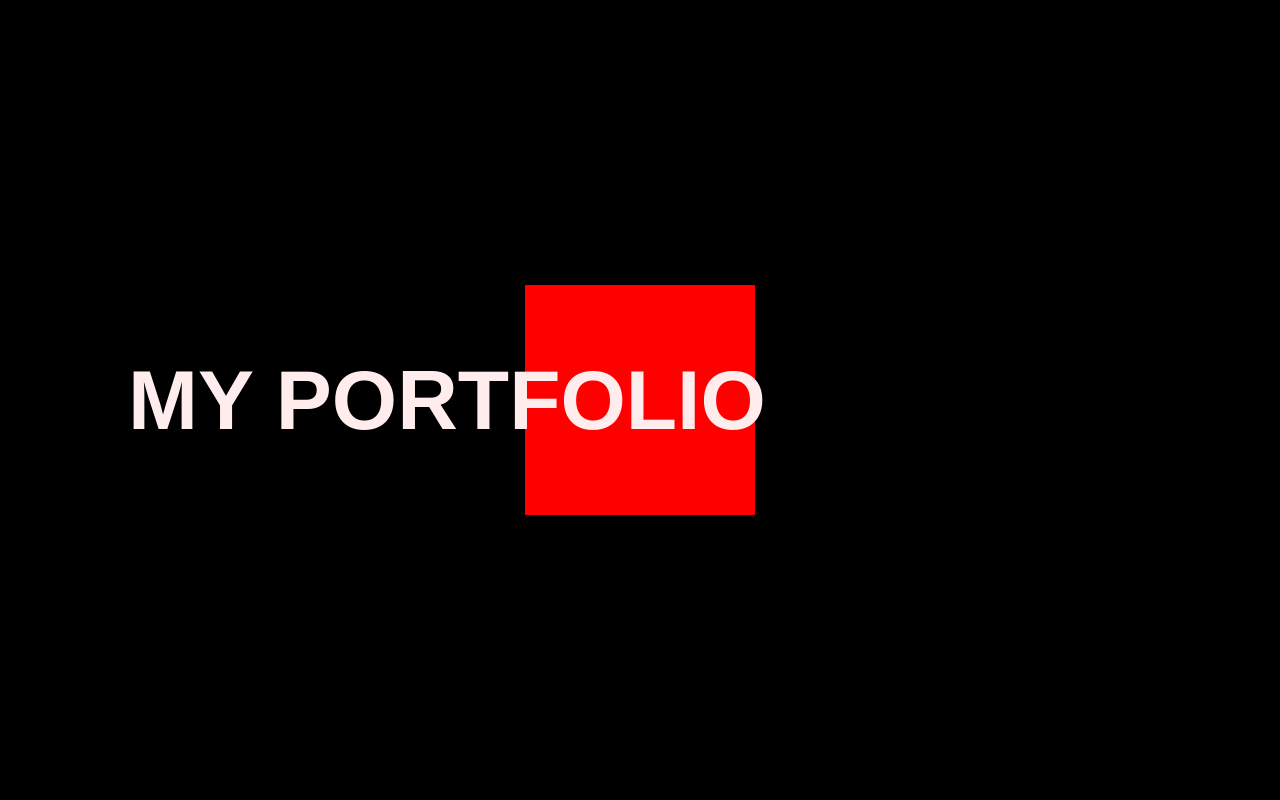
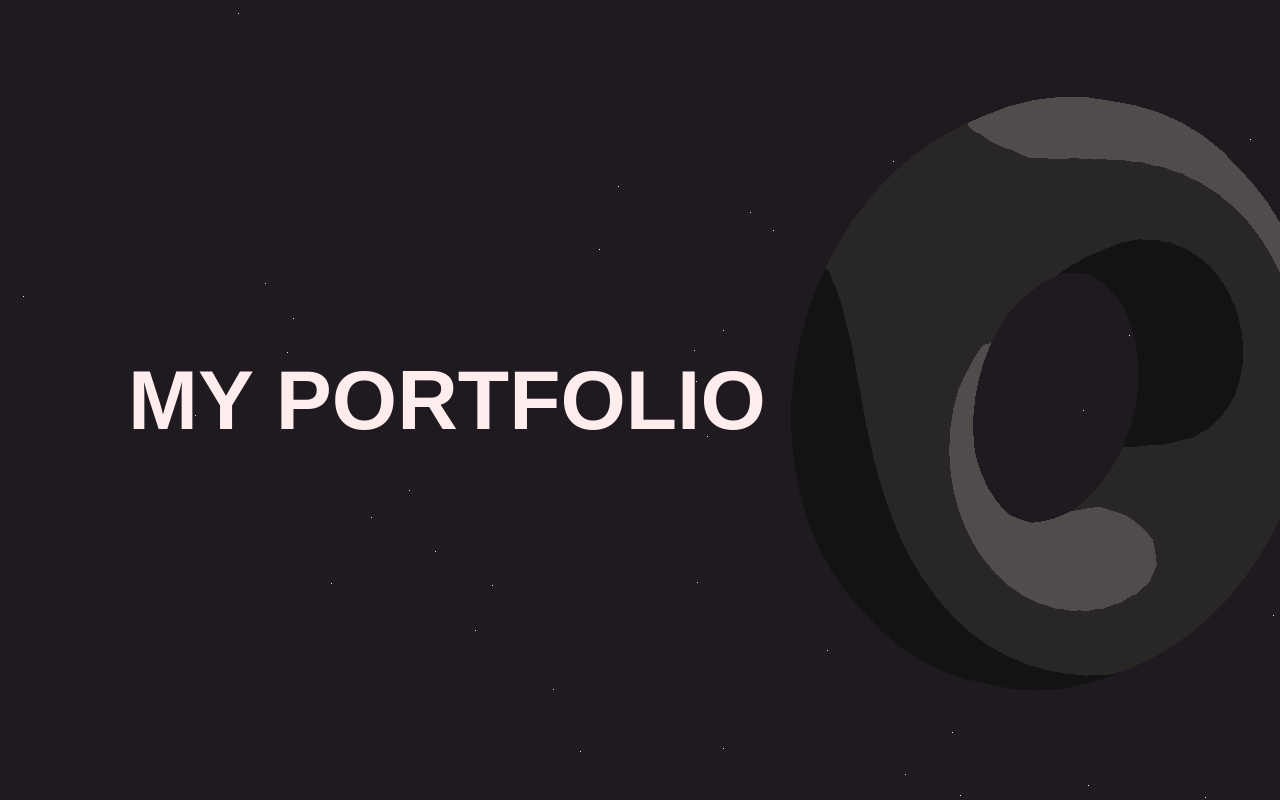
Before and after one commit to wisewi11/learning3js, a website built with Vite: page 20-scroll-based-animations/src/index.html in a window 1280 px wide. Shown: the top 800 px of the page. Built offline with nearby package versions, Linux system fonts and the light colour scheme; what lil-gui would draw is missing.

Commit message:
add: finished 20 scroll based animations

```diff
--- a/20-scroll-based-animations/package.json
+++ b/20-scroll-based-animations/package.json
@@ -11,6 +11,7 @@
     "vite": "^4.3.9"
   },
   "dependencies": {
+    "gsap": "^3.11.5",
     "lil-gui": "^0.18.1",
     "three": "^0.153.0"
   }
--- a/20-scroll-based-animations/src/script.js
+++ b/20-scroll-based-animations/src/script.js
@@ -1,5 +1,6 @@
 import * as THREE from 'three'
 import * as dat from 'lil-gui'
+import gsap from 'gsap'
 
 THREE.ColorManagement.enabled = false
 
@@ -14,6 +15,11 @@ const parameters = {
 
 gui
     .addColor(parameters, 'materialColor')
+    .onChange(() =>
+    {
+        material.color.set(parameters.materialColor)
+        particlesMaterial.color.set(parameters.materialColor)
+    })
 
 /**
  * Base
@@ -25,13 +31,80 @@ const canvas = document.querySelector('canvas.webgl')
 const scene = new THREE.Scene()
 
 /**
- * Test cube
+ * Objects
  */
-const cube = new THREE.Mesh(
-    new THREE.BoxGeometry(1, 1, 1),
-    new THREE.MeshBasicMaterial({ color: '#ff0000' })
+// Texture
+const textureLoader = new THREE.TextureLoader()
+const gradientTexture = textureLoader.load('textures/gradients/3.jpg')
+gradientTexture.magFilter = THREE.NearestFilter
+
+// Material
+const material = new THREE.MeshToonMaterial({
+    color: parameters.materialColor,
+    gradientMap: gradientTexture
+})
+
+// Objects
+const objectsDistance = 4
+const mesh1 = new THREE.Mesh(
+    new THREE.TorusGeometry(1, 0.4, 16, 60),
+    material
 )
-scene.add(cube)
+const mesh2 = new THREE.Mesh(
+    new THREE.ConeGeometry(1, 2, 32),
+    material
+)
+const mesh3 = new THREE.Mesh(
+    new THREE.TorusKnotGeometry(0.8, 0.35, 100, 16),
+    material
+)
+
+mesh1.position.x = 2
+mesh2.position.x = - 2
+mesh3.position.x = 2
+
+mesh1.position.y = - objectsDistance * 0
+mesh2.position.y = - objectsDistance * 1
+mesh3.position.y = - objectsDistance * 2
+
+scene.add(mesh1, mesh2, mesh3)
+
+const sectionMeshes = [ mesh1, mesh2, mesh3 ]
+
+/**
+ * Lights
+ */
+const directionalLight = new THREE.DirectionalLight('#ffffff', 1)
+directionalLight.position.set(1, 1, 0)
+scene.add(directionalLight)
+
+/**
+ * Particles
+ */
+// Geometry
+const particlesCount = 200
+const positions = new Float32Array(particlesCount * 3)
+
+for(let i = 0; i < particlesCount; i++)
+{
+    positions[i * 3 + 0] = (Math.random() - 0.5) * 10
+    positions[i * 3 + 1] = objectsDistance * 0.5 - Math.random() * objectsDistance * sectionMeshes.length
+    positions[i * 3 + 2] = (Math.random() - 0.5) * 10
+}
+
+const particlesGeometry = new THREE.BufferGeometry()
+particlesGeometry.setAttribute('position', new THREE.BufferAttribute(positions, 3))
+
+// Material
+const particlesMaterial = new THREE.PointsMaterial({
+    color: parameters.materialColor,
+    sizeAttenuation: textureLoader,
+    size: 0.03
+})
+
+// Points
+const particles = new THREE.Points(particlesGeometry, particlesMaterial)
+scene.add(particles)
 
 /**
  * Sizes
@@ -59,29 +132,93 @@ window.addEventListener('resize', () =>
 /**
  * Camera
  */
+// Group
+const cameraGroup = new THREE.Group()
+scene.add(cameraGroup)
+
 // Base camera
 const camera = new THREE.PerspectiveCamera(35, sizes.width / sizes.height, 0.1, 100)
 camera.position.z = 6
-scene.add(camera)
+cameraGroup.add(camera)
 
 /**
  * Renderer
  */
 const renderer = new THREE.WebGLRenderer({
-    canvas: canvas
+    canvas: canvas,
+    alpha: true
 })
 renderer.outputColorSpace = THREE.LinearSRGBColorSpace
 renderer.setSize(sizes.width, sizes.height)
 renderer.setPixelRatio(Math.min(window.devicePixelRatio, 2))
 
 /**
+ * Scroll
+ */
+let scrollY = window.scrollY
+let currentSection = 0
+
+window.addEventListener('scroll', () =>
+{
+    scrollY = window.scrollY
+    const newSection = Math.round(scrollY / sizes.height)
+
+    if(newSection != currentSection)
+    {
+        currentSection = newSection
+
+        gsap.to(
+            sectionMeshes[currentSection].rotation,
+            {
+                duration: 1.5,
+                ease: 'power2.inOut',
+                x: '+=6',
+                y: '+=3',
+                z: '+=1.5'
+            }
+        )
+    }
+})
+
+/**
+ * Cursor
+ */
+const cursor = {}
+cursor.x = 0
+cursor.y = 0
+
+window.addEventListener('mousemove', (event) =>
+{
+    cursor.x = event.clientX / sizes.width - 0.5
+    cursor.y = event.clientY / sizes.height - 0.5
+})
+
+/**
  * Animate
  */
 const clock = new THREE.Clock()
+let previousTime = 0
 
 const tick = () =>
 {
     const elapsedTime = clock.getElapsedTime()
+    const deltaTime = elapsedTime - previousTime
+    previousTime = elapsedTime
+
+    // Animate camera
+    camera.position.y = - scrollY / sizes.height * objectsDistance
+
+    const parallaxX = cursor.x * 0.5
+    const parallaxY = - cursor.y * 0.5
+    cameraGroup.position.x += (parallaxX - cameraGroup.position.x) * 5 * deltaTime
+    cameraGroup.position.y += (parallaxY - cameraGroup.position.y) * 5 * deltaTime
+
+    // Animate meshes
+    for(const mesh of sectionMeshes)
+    {
+        mesh.rotation.x += deltaTime * 0.1
+        mesh.rotation.y += deltaTime * 0.12
+    }
 
     // Render
     renderer.render(scene, camera)
--- a/20-scroll-based-animations/src/style.css
+++ b/20-scroll-based-animations/src/style.css
@@ -4,10 +4,9 @@
     padding: 0;
 }
 
-html,
-body
+html
 {
-    overflow: hidden;
+    background: #1e1a20;
 }
 
 .webgl
```
Also changed, not shown: 1 other file.
